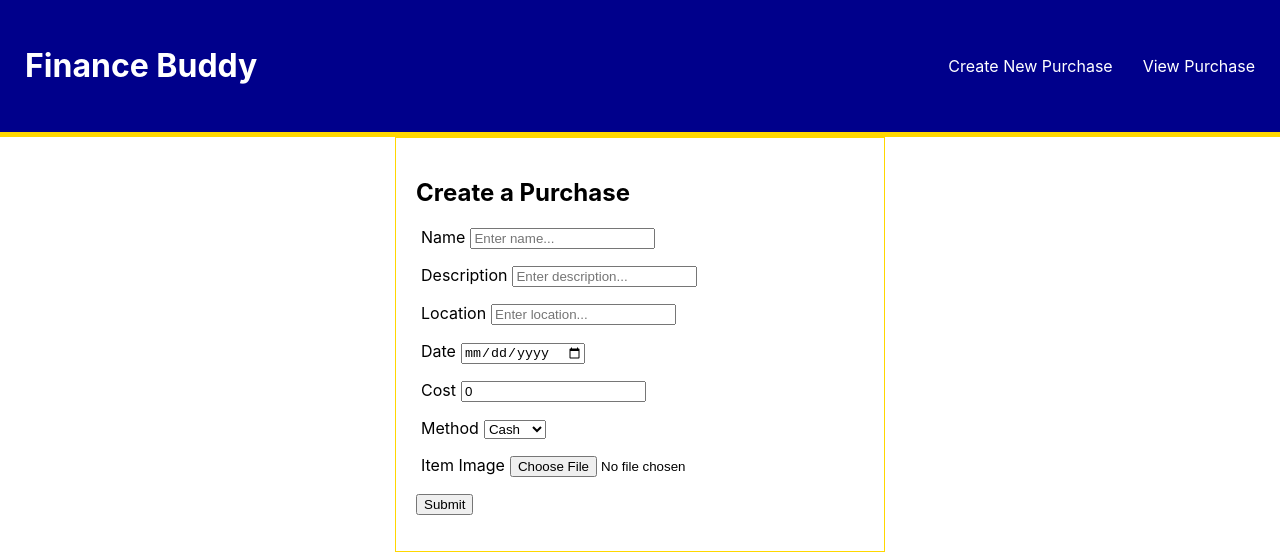
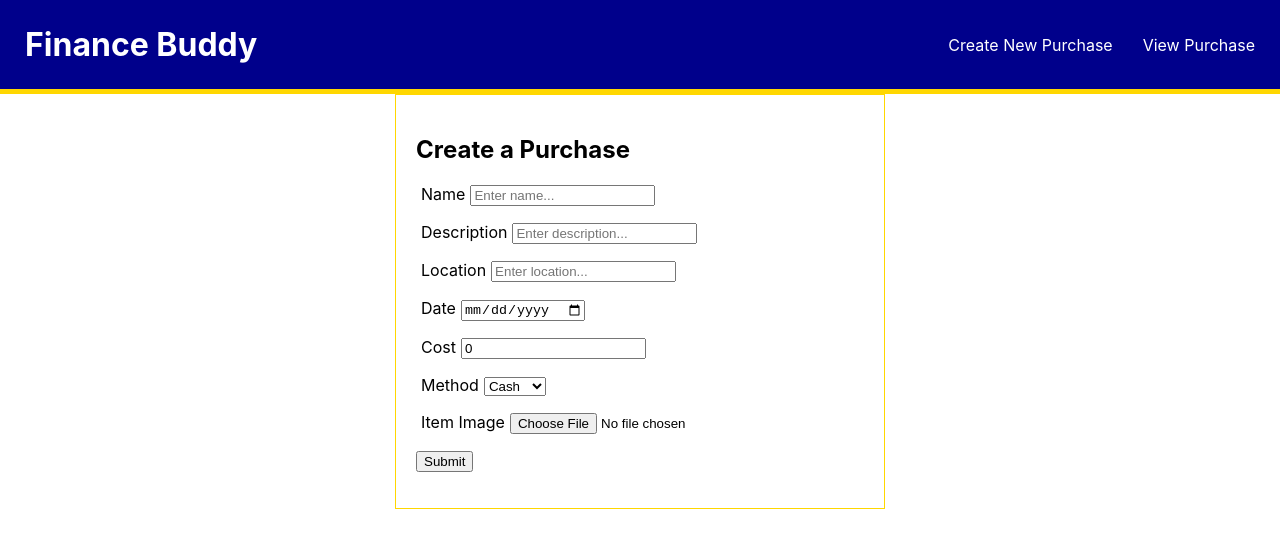
Before and after one commit to acmucsd/hackschoolfa22-solutions, a React (Create React App) app in the folder client/: page /create in a window 1280 px wide. Shown: the top 554 px of the page. Built offline with nearby package versions, Linux system fonts and the light colour scheme.

Commit message:
Fix navbar css

```diff
--- a/client/src/components/Navbar/index.jsx
+++ b/client/src/components/Navbar/index.jsx
@@ -7,9 +7,9 @@ import './style.css';
 const Navbar = () => {
     return (
         <div className="navbar">
-            <div className="title">
-                <h1>Finance Buddy</h1>
-            </div>
+            <h1 className="title">
+                Finance Buddy
+            </h1>
             <div className="nav-buttons">
                 <a href="/create">Create New Purchase</a>
                 <a href="/view">View Purchase</a>
--- a/client/src/components/Navbar/style.css
+++ b/client/src/components/Navbar/style.css
@@ -10,6 +10,10 @@
     padding: 25px;
 }
 
+.title {
+    margin: 0;
+}
+
 .nav-buttons {
     display: flex;
     gap: 30px;
```
